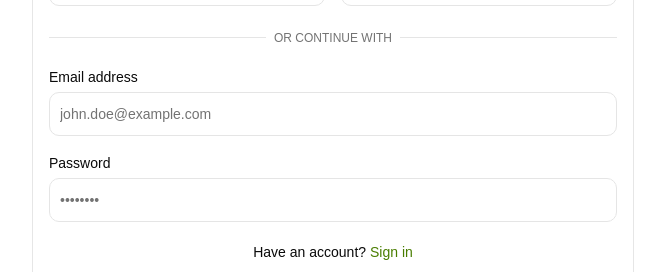
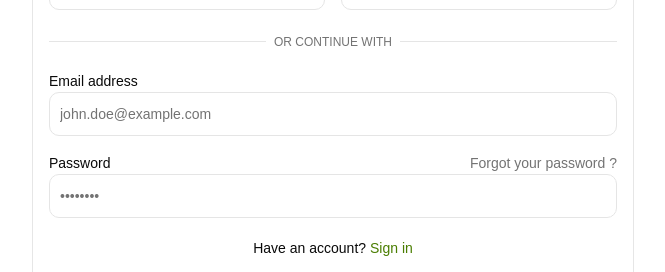
Before and after one commit to takedelight/auth-client, a React (Vite) app: page / in a window 1280 px wide. Shown: the part 358-630 px from the top of the page, without its empty margins (307-972 px from the left). Built offline with nearby package versions, Linux system fonts and the light colour scheme.

Commit message:
add forgot password link in field label

```diff
--- a/src/components/AccountStep.tsx
+++ b/src/components/AccountStep.tsx
@@ -23,7 +23,7 @@ export const AccountStep = () => {
           </h2>
         </FieldTitle>
         <FieldDescription className="text-sm text-muted-foreground/90">
-            Input your email address and password to create an account
+          Input your email address and password to create an account
         </FieldDescription>
       </FieldLegend>
 
@@ -50,10 +50,10 @@ export const AccountStep = () => {
       </div>
 
       <FieldGroup className="grid gap-5">
-        <Field className="flex flex-col gap-2">
+        <Field className="flex flex-col gap-1">
           <FieldLabel
             htmlFor="email"
-            className="text-sm leading-none font-medium peer-disabled:cursor-not-allowed peer-disabled:opacity-70"
+            className="text-sm leading-none font-medium"
           >
             Email address
           </FieldLabel>
@@ -68,12 +68,18 @@ export const AccountStep = () => {
           />
         </Field>
 
-        <Field className="flex flex-col gap-2">
+        <Field className="flex flex-col gap-1">
           <FieldLabel
             htmlFor="password"
-            className="text-sm leading-none font-medium peer-disabled:cursor-not-allowed peer-disabled:opacity-70"
+            className="flex justify-between text-sm leading-none font-medium"
           >
             Password
+            <a
+              className="text-muted-foreground transition-all duration-150 ease-in-out hover:text-black hover:underline"
+              href="/forgot-password"
+            >
+              Forgot your password ?
+            </a>
           </FieldLabel>
           <Input
             id="password"
```
